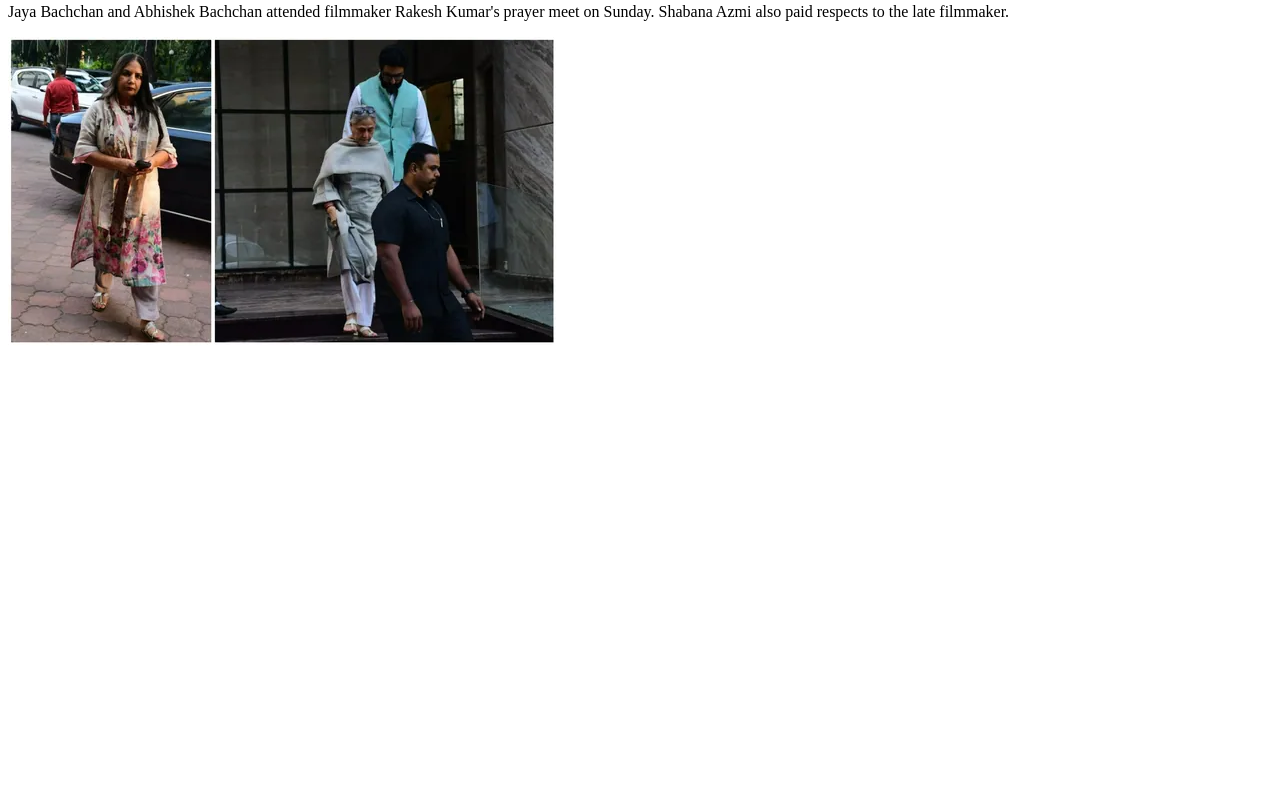
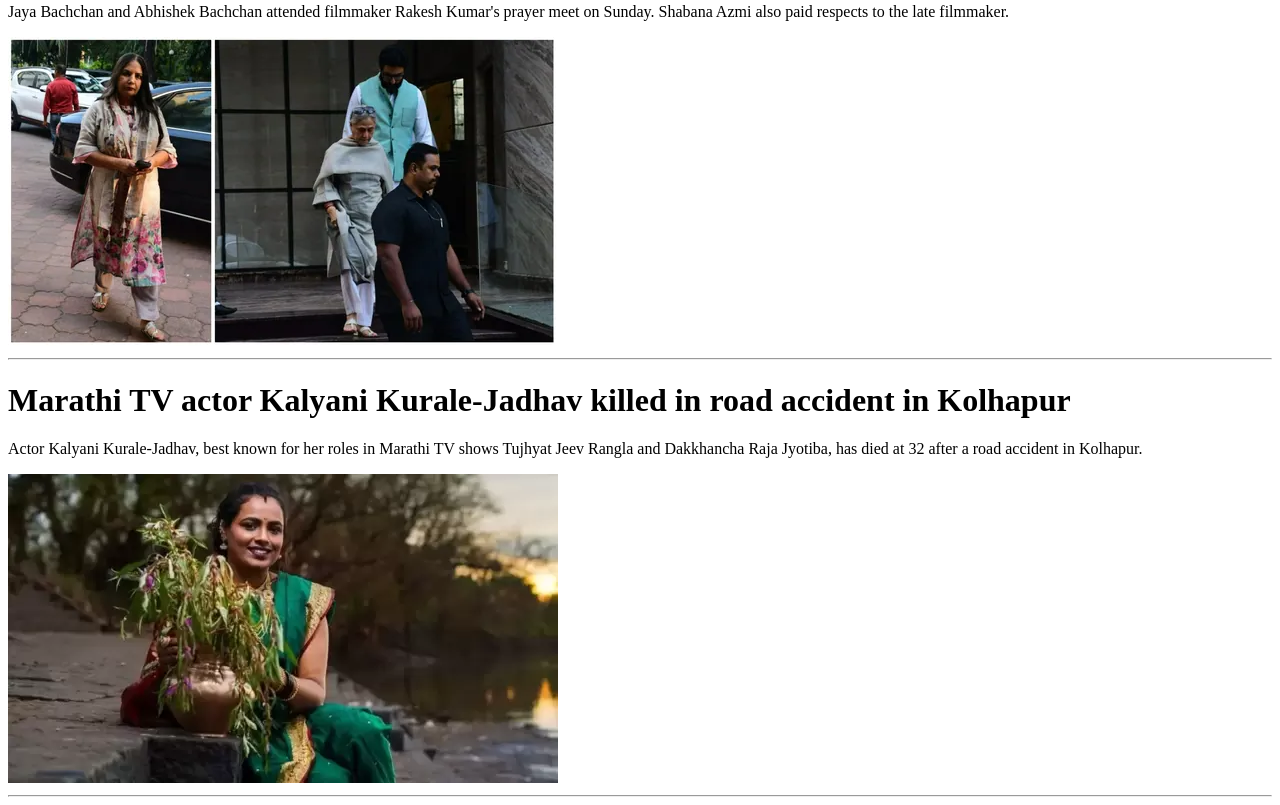
Before and after one commit to aksharajain186/news5-2022, a plain HTML site: page index.html in a window 1280 px wide. Shown: the part 1916-2721 px from the top of the page. Before the commit the page ends 2274 px from the top, so only its background shows below. Drawn offline with Linux system fonts and the light colour scheme.

Commit message:
commit 6

```diff
--- a/index.html
+++ b/index.html
@@ -25,5 +25,10 @@
         <h1>Jaya Bachchan, Abhishek Bachchan, Shabana Azmi attend Rakesh Kumar's prayer meet</h1>
         <p>Jaya Bachchan and Abhishek Bachchan attended filmmaker Rakesh Kumar's prayer meet on Sunday. Shabana Azmi also paid respects to the late filmmaker.</p>
         <img src="./img/5.webp" alt="">
+        <hr>
+        <h1>Marathi TV actor Kalyani Kurale-Jadhav killed in road accident in Kolhapur</h1>
+        <p>Actor Kalyani Kurale-Jadhav, best known for her roles in Marathi TV shows Tujhyat Jeev Rangla and Dakkhancha Raja Jyotiba, has died at 32 after a road accident in Kolhapur.</p>
+        <img src="./img/6.webp" alt="">
+        <hr>
     </body>
 </html>
```
Also changed, not shown: img/6.webp (added).
